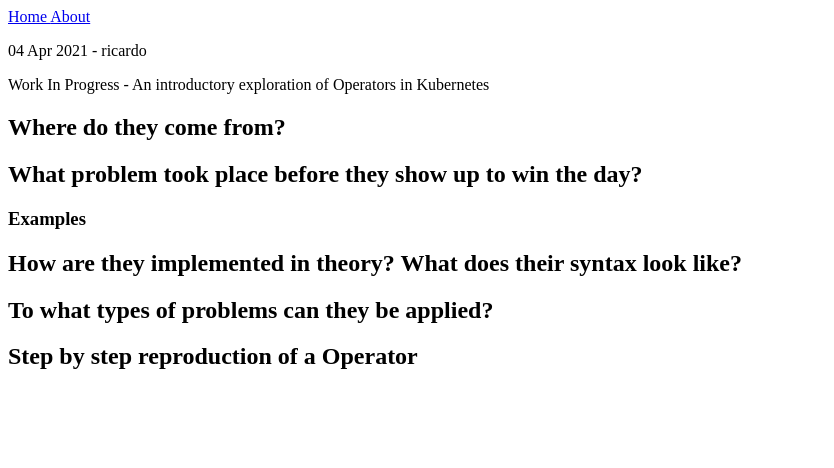
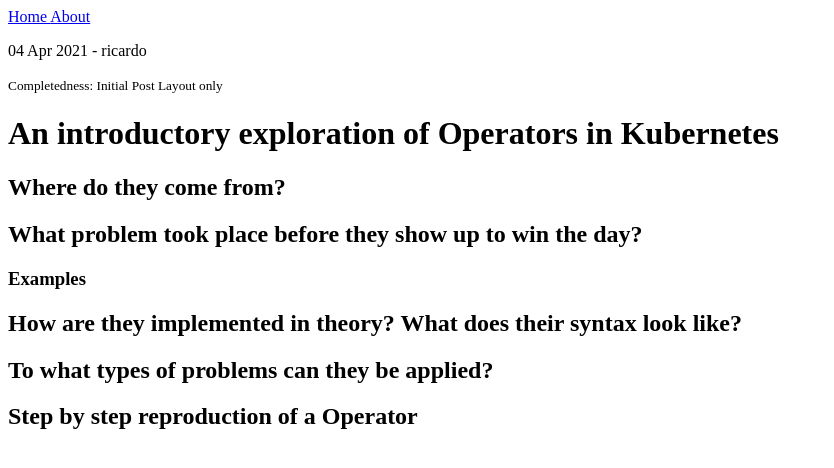
Before and after one commit to ricardoptcosta/ricardoptcosta.github.io, a Jekyll site: the page built from _posts/2021-04-04-operators-in-kubernetes.md, in a window 1280 px wide. Shown: the top 468 px of the page, without its empty margins (0-834 px from the left). Built offline with Jekyll 4.4.1, drawn with Linux system fonts in a browser that asks for light colours.

Commit message:
Add draft tag

```diff
--- a/_layouts/post.html
+++ b/_layouts/post.html
@@ -1,7 +1,11 @@
 ---
 layout: default
 ---
-<!-- <h1>{{ page.title }}</h1> -->
 <p>{{ page.date | date_to_string }} - {{ page.author }}</p>
+{% if page.completedness %}
+<small>Completedness: {{ page.completedness}}</small>
+{% endif %}
+
+<h1>{{ page.title }} </h1>
 
 {{ content }}
--- a/_posts/2021-04-04-operators-in-kubernetes.md
+++ b/_posts/2021-04-04-operators-in-kubernetes.md
@@ -1,9 +1,9 @@
 ---
 layout: post
 author: ricardo
+title: An introductory exploration of Operators in Kubernetes
+completedness: Initial Post Layout only
 ---
-
-Work In Progress - An introductory exploration of Operators in Kubernetes
 
 ## Where do they come from?
 ## What problem took place before they show up to win the day?
```
Also changed, not shown: _posts/2021-04-03-container-security -by-Liz-Rice.md (+1 -2 lines), _posts/2021-04-03-monitoring-vs-observability.md (+2 -3 lines), _posts/2021-04-03-what-is-certificate-authority.md (+2 -2 lines), index.md (+2 -2 lines).
